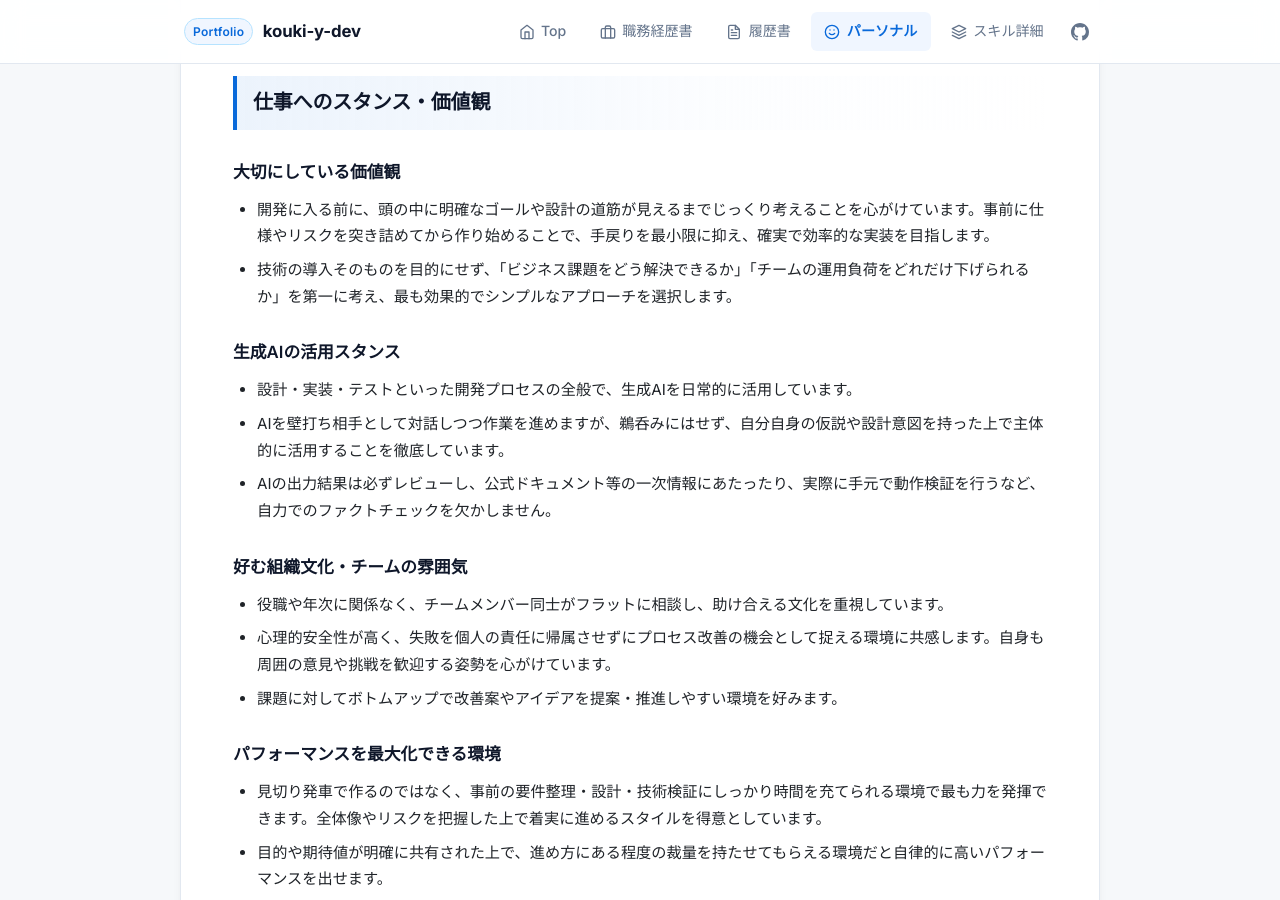
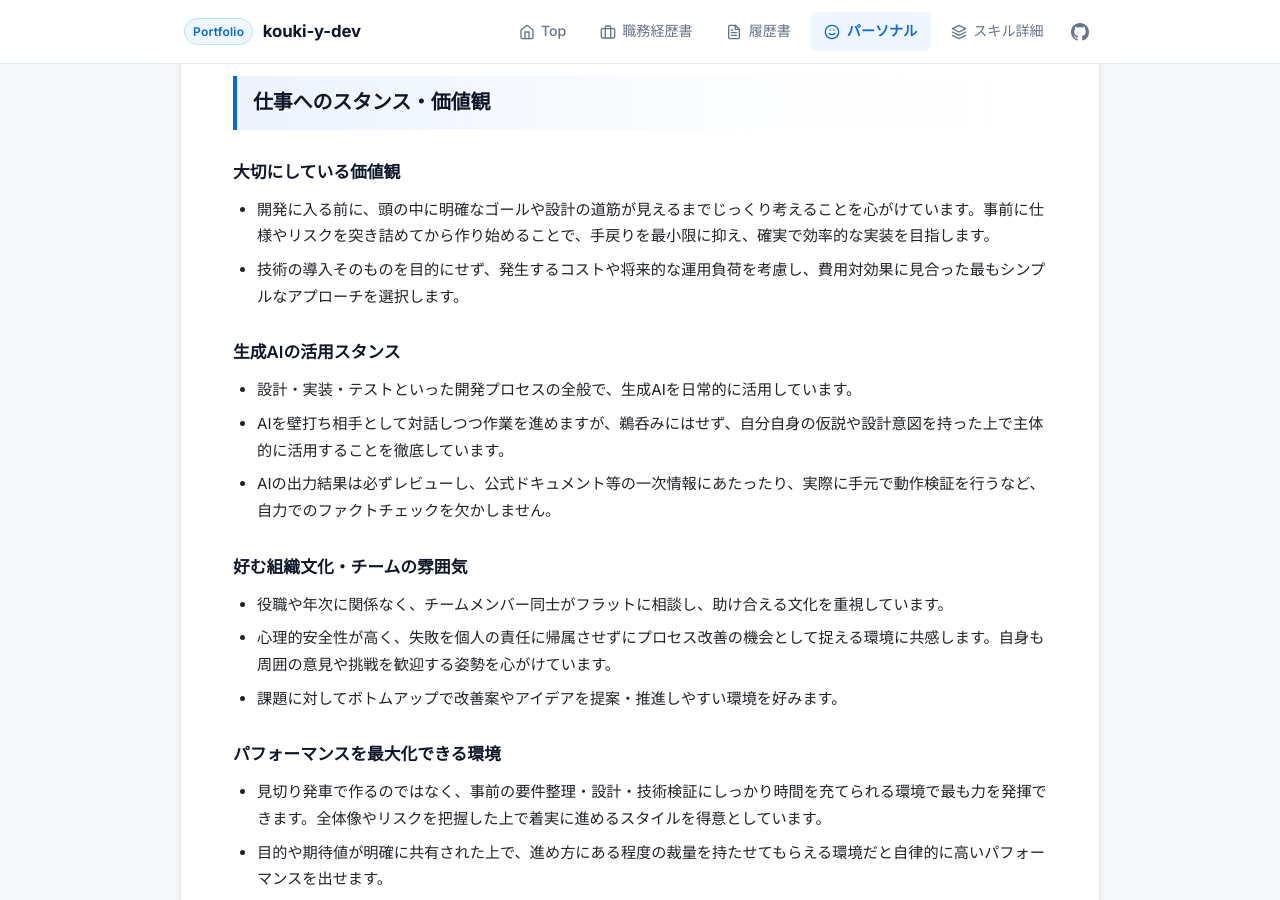
Before and after one commit to kouki-y-dev/about-me, a Jekyll site: the page built from docs/personal.md, in a window 1280 px wide and 900 px high, scrolled down 1033 px. Built offline with Jekyll 4.4.1, drawn with Linux system fonts in a browser that asks for light colours.

```diff
--- a/docs/personal.md
+++ b/docs/personal.md
@@ -35,7 +35,7 @@ title: "パーソナルデータ・価値観"
 ### 大切にしている価値観
 
 - 開発に入る前に、頭の中に明確なゴールや設計の道筋が見えるまでじっくり考えることを心がけています。事前に仕様やリスクを突き詰めてから作り始めることで、手戻りを最小限に抑え、確実で効率的な実装を目指します。
-- 技術の導入そのものを目的にせず、「ビジネス課題をどう解決できるか」「チームの運用負荷をどれだけ下げられるか」を第一に考え、最も効果的でシンプルなアプローチを選択します。
+- 技術の導入そのものを目的にせず、発生するコストや将来的な運用負荷を考慮し、費用対効果に見合った最もシンプルなアプローチを選択します。
 
 ### 生成AIの活用スタンス
 
```
Also changed, not shown: docs/index.md (+1 -1 lines).
